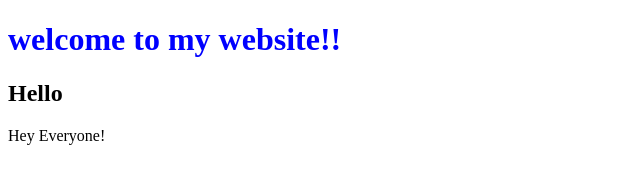
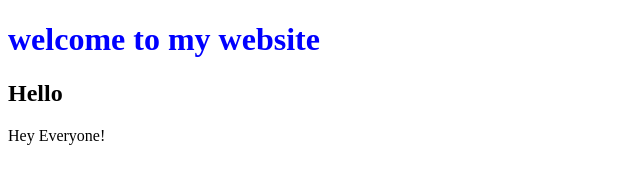
Before and after one commit to Diksha7977/hey, a plain HTML site: page hey.html in a window 1280 px wide. Shown: the full height of the page, 0-640 px from the left. Drawn offline with Linux system fonts and the light colour scheme.

Commit message:
remove punctuation

```diff
--- a/hey.html
+++ b/hey.html
@@ -4,7 +4,7 @@
     <title>Hey!</title>
   </head>
   <body>
-    <h1 style="color: blue">welcome to my website!!</h1>
+    <h1 style="color: blue">welcome to my website</h1>
     <h2>Hello</h2>
     Hey Everyone!
   </body>
```
